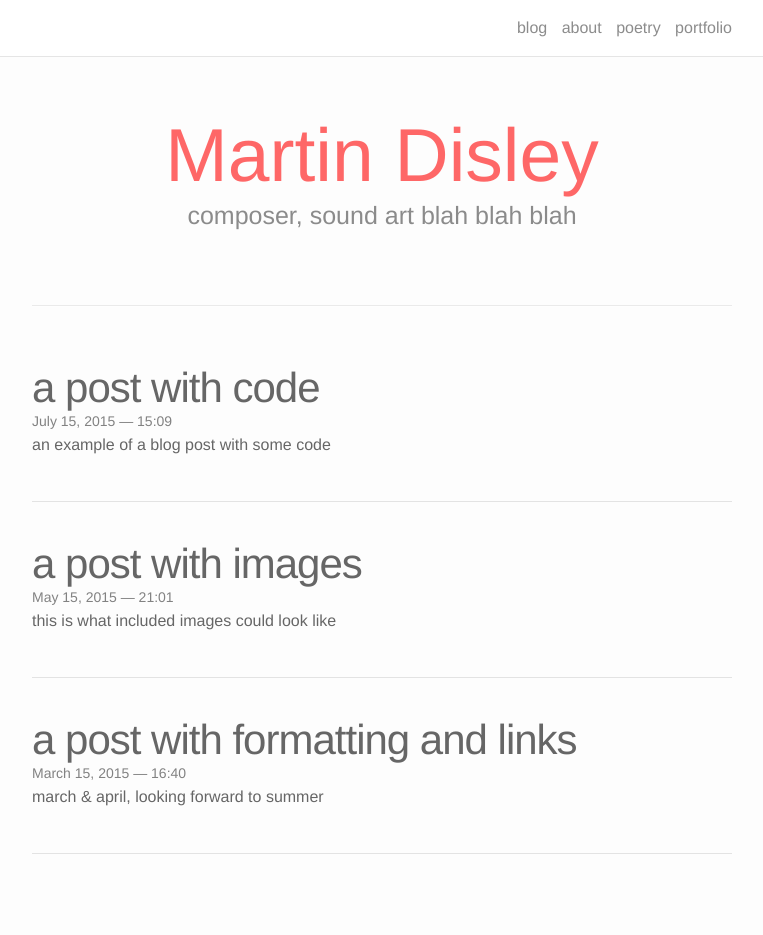
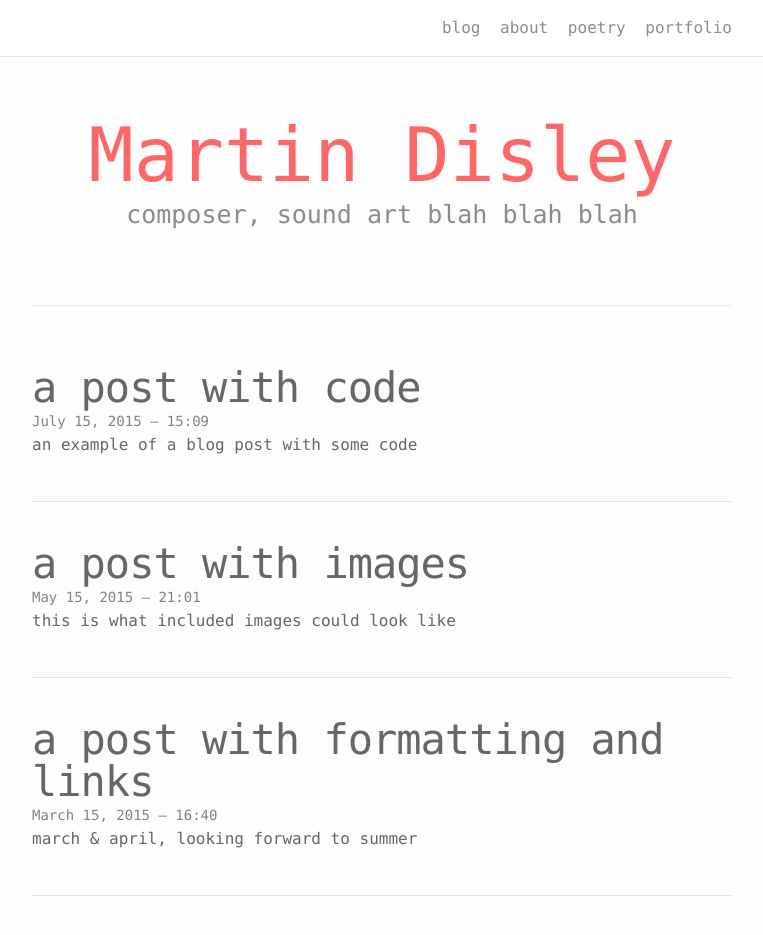
Before and after one commit to martindisley/martindisley.github.io, a Jekyll site: the page built from index.html, in a window 1280 px wide and 1037 px high. Shown: the top 935 px of the window, without its empty margins (258-1021 px from the left). Built offline with Jekyll 4.4.1, drawn with Linux system fonts in a browser that asks for light colours; nearby versions of some CDN libraries; the list of posts is cut into pages by our own code.

Commit message:
Change06

```diff
--- a/_sass/_base.scss
+++ b/_sass/_base.scss
@@ -11,7 +11,7 @@ dl, dd, ol, ul, figure {
 
 
 /** Variables **********************************************/
-$base-font-family:              Helvetica, sans-serif;
+$base-font-family:              Menlo, sans-serif;
 $base-line-height:              1.5em;
 $horizontal-spacing-unit:       50px;
 $vertical-spacing-unit:         40px;
```
